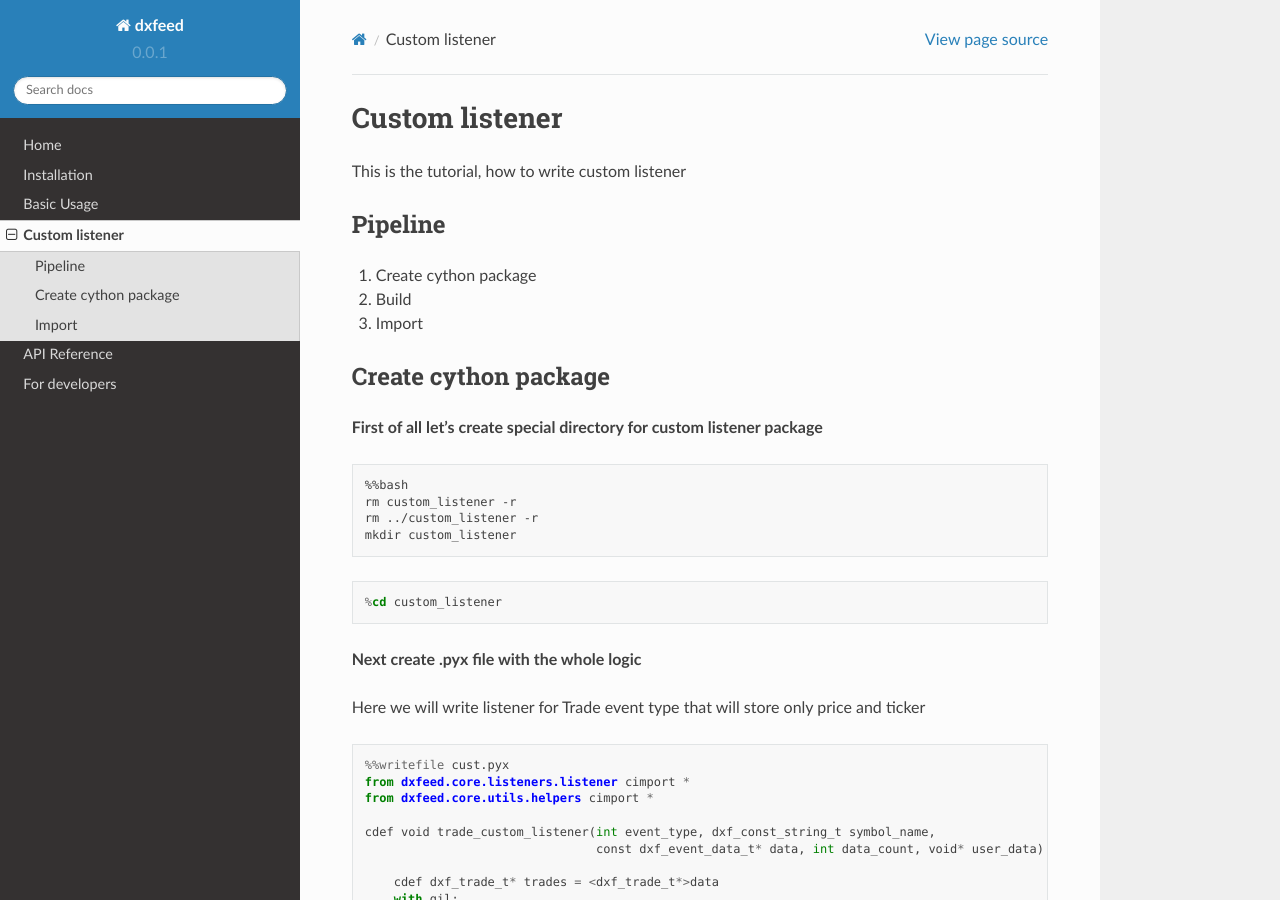
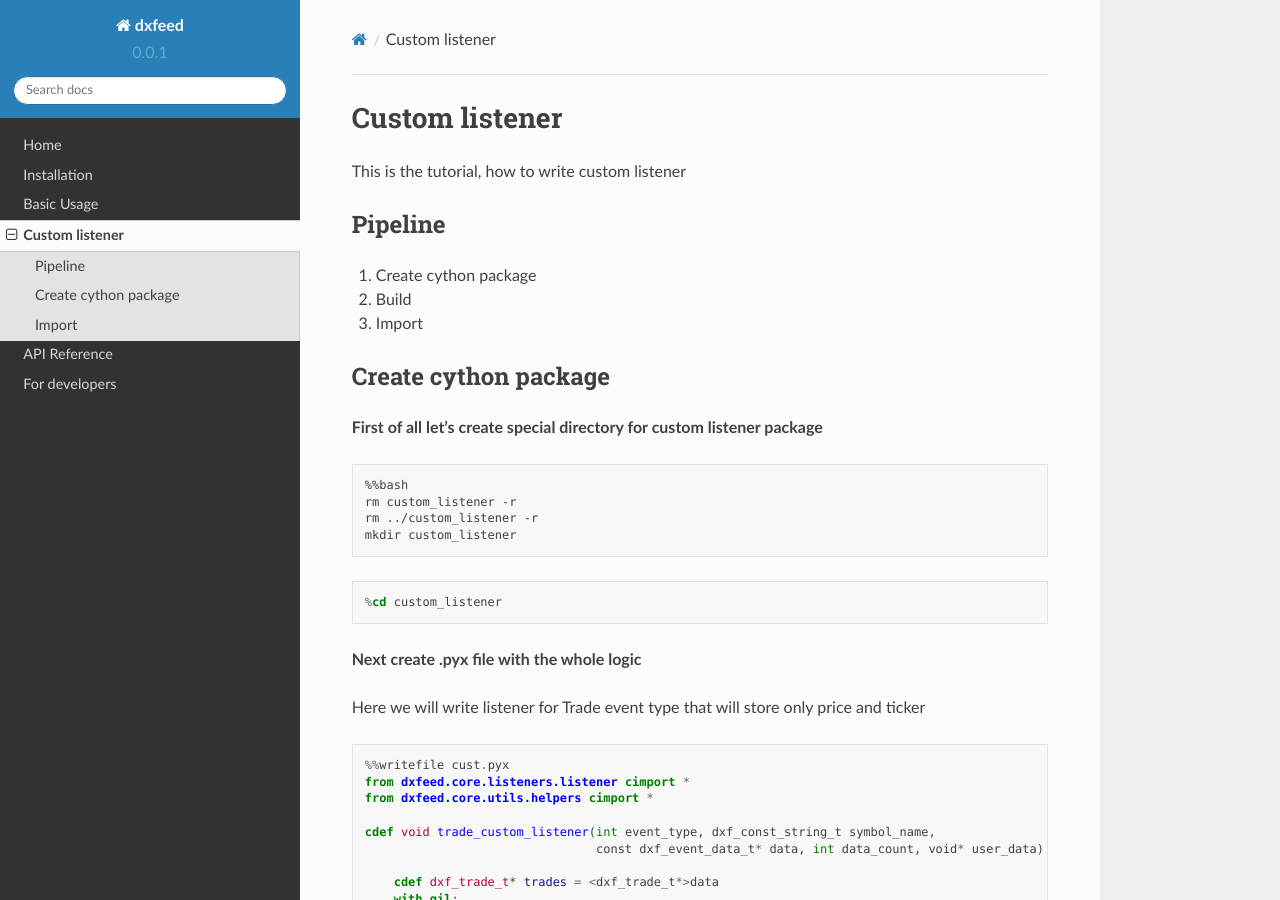
Before and after one commit to dxFeed/dxfeed-python-api, a Sphinx documentation site: the page built from docs/custom_listener.rst, in a window 1280 px wide and 900 px high. Built offline with Sphinx 7.4.7 and the Read the Docs theme 2.0.0, drawn with Linux system fonts in a browser that asks for light colours; some of the changed text lies outside the part shown.

Commit message:
[EN-1215] cython highlighting

```diff
--- a/docs/conf.py
+++ b/docs/conf.py
@@ -4,14 +4,11 @@
 import toml
 from pathlib import Path
 import sphinx_rtd_theme
-
+from pygments.lexers.python import CythonLexer
+from sphinx.highlighting import lexers
 
 pyproject = toml.load(Path(__file__).parents[1].joinpath('pyproject.toml'))
 # -- Path setup --------------------------------------------------------------
-# If extensions (or modules to document with autodoc) are in another directory,
-# add these directories to sys.path here. If the directory is relative to the
-# documentation root, use os.path.abspath to make it absolute, like shown here.
-#
 
 sys.path.append(Path(__file__).parents[1])
 # -- Project information -----------------------------------------------------
@@ -27,11 +24,6 @@
 
 
 # -- General configuration ---------------------------------------------------
-
-# If your documentation needs a minimal Sphinx version, state it here.
-#
-# needs_sphinx = '1.0'
-
 # Add any Sphinx extension module names here, as strings. They can be
 # extensions coming with Sphinx (named 'sphinx.ext.*') or your custom
 # ones.
@@ -46,19 +38,12 @@
 templates_path = ['_templates']
 
 # The suffix(es) of source filenames.
-# You can specify multiple suffix as a list of string:
-#
-# source_suffix = ['.rst', '.md']
 source_suffix = '.rst'
 
 # The master toctree document.
 master_doc = 'index'
 
-# The language for content autogenerated by Sphinx. Refer to documentation
-# for a list of supported languages.
-#
-# This is also used if you do content translation via gettext catalogs.
-# Usually you set "language" from the command line for these cases.
+# The language for content autogenerated by Sphinx.
 language = 'en'
 
 # List of patterns, relative to source directory, that match files and
@@ -67,7 +52,7 @@
 exclude_patterns = ['_build', 'Thumbs.db', '.DS_Store']
 
 # The name of the Pygments (syntax highlighting) style to use.
-pygments_style = None
+# pygments_style = "CythonLexer"
 
 
 # -- Options for HTML output -------------------------------------------------
@@ -86,7 +71,7 @@
 # Add any paths that contain custom static files (such as style sheets) here,
 # relative to this directory. They are copied after the builtin static files,
 # so a file named "default.css" will overwrite the builtin "default.css".
-html_static_path = ['_static']
+# html_static_path = ['_static']
 
 # Custom sidebar templates, must be a dictionary that maps document names
 # to template names.
@@ -172,3 +157,9 @@
 
 # A list of files that should not be packed into the epub file.
 epub_exclude_files = ['search.html']
+
+# remove view source link
+html_show_sourcelink = False
+
+# highlight cython
+lexers['cython'] = CythonLexer()
--- a/docs/custom_listener.rst
+++ b/docs/custom_listener.rst
@@ -34,7 +34,7 @@
 Here we will write listener for Trade event type that will store only
 price and ticker
 
-.. code:: ipython3
+.. code:: cython
 
     %%writefile cust.pyx
     from dxfeed.core.listeners.listener cimport *
@@ -77,7 +77,7 @@
 
 **Create setup.py to build the binary file**
 
-.. code:: ipython3
+.. code:: cython
 
     %%writefile setup.py
     from Cython.Build import cythonize
```
